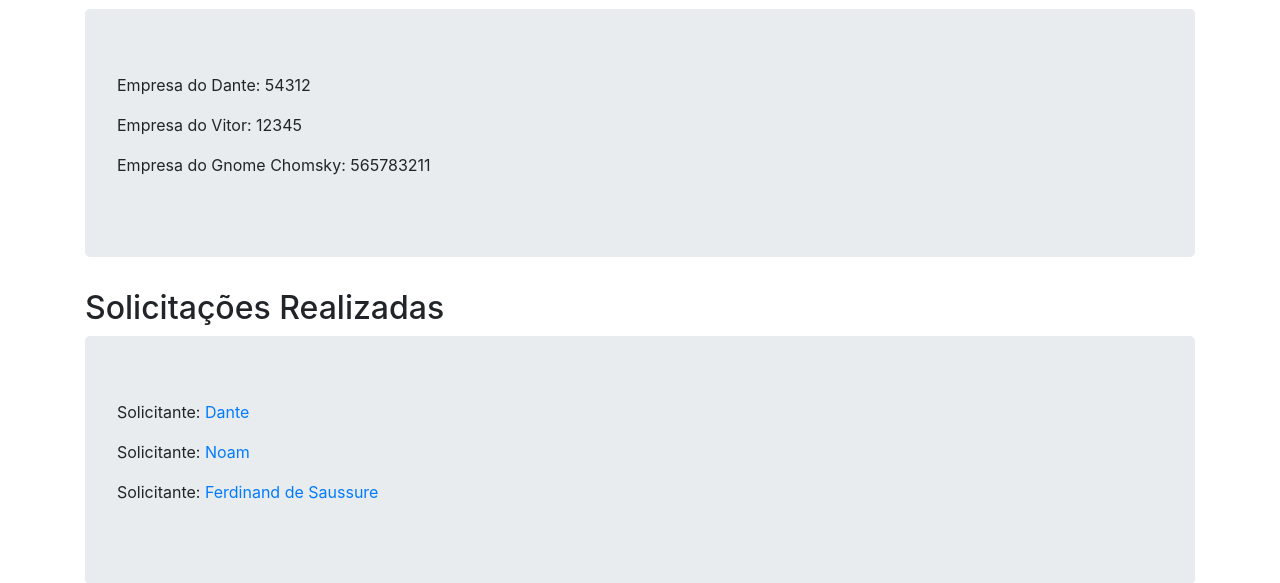
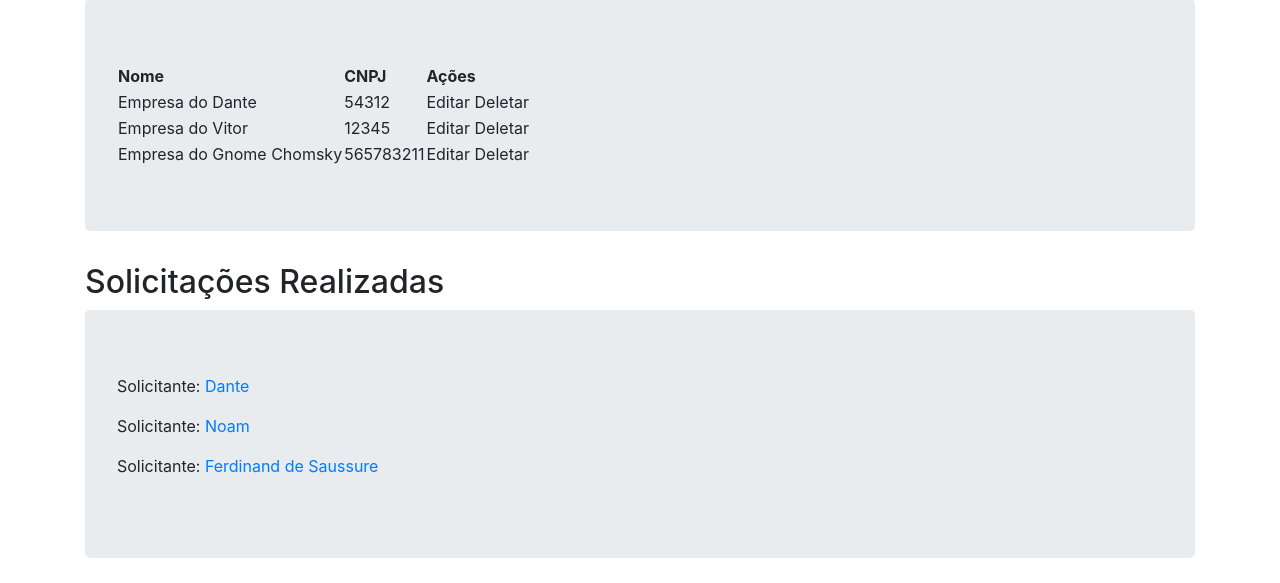
Before and after one commit to guiemi/motoboy-app, a Django app: page / in a window 1280 px wide. Shown: the part 419-1002 px from the top of the page. Run offline with Django 3.2, Linux system fonts and the light colour scheme; data comes from the database, SQL or seed files in the repository; some libraries are stand-ins or nearby versions.

Commit message:
Aplica diversas alterações na index.html:
Adiciona um hover no '.btn-acao', uma classe de botões.

Coloca a lista de empresas cadastradas dentro de uma table

Adiciona scripts de jquery para interação com os botões de editar e
deletar.

```diff
--- a/solicitacao/templates/index.html
+++ b/solicitacao/templates/index.html
@@ -6,16 +6,24 @@
         <meta http-equiv="X-UA-Compatible" content="IE=edge">
         <title>Index</title>
         <meta name="viewport" content="width=device-width, initial-scale=1">
-    <link rel="stylesheet" href="https://stackpath.bootstrapcdn.com/bootstrap/4.1.3/css/bootstrap.min.css" integrity="sha384-MCw98/SFnGE8fJT3GXwEOngsV7Zt27NXFoaoApmYm81iuXoPkFOJwJ8ERdknLPMO"
-        crossorigin="anonymous">
+        <link rel="stylesheet" href="https://stackpath.bootstrapcdn.com/bootstrap/4.1.3/css/bootstrap.min.css"
+            integrity="sha384-MCw98/SFnGE8fJT3GXwEOngsV7Zt27NXFoaoApmYm81iuXoPkFOJwJ8ERdknLPMO" crossorigin="anonymous">
         <link href="https://fonts.googleapis.com/css?family=Roboto" rel="stylesheet">
+
+
+
+        <style>
+            .btn-acao:hover {
+                cursor: pointer;
+            }
+        </style>
     </head>
 
     <body>
         <nav class="navbar navbar-expand-md navbar-dark bg-dark">
-        <a class="navbar-brand" href="/"><img src="http://www.vertcap.com.br/wp-content/uploads/2016/08/logo-vert-white.png"
-                alt=""></a>
+            <img src="http://www.vertcap.com.br/wp-content/uploads/2016/08/logo-vert-white.png" alt="">
             <div class="container-fluid">
+                <!-- Itens à esquerda -->
                 <ul class="nav navbar-nav">
                     <li class="active">
                         <a class="nav-link" href="/">Home</a>
@@ -27,6 +35,14 @@
                         <a class="nav-link" href="/solicitacao_motoboy">Solicitar Motoboy</a>
                     </li>
                 </ul>
+
+                <!-- Itens à direita -->
+                <ul class="navbar-nav">
+                    <li class="nav-item">
+                        <a class="nav-link" href="/sobre">Sobre</a>
+                    </li>
+                </ul>
+
             </div>
         </nav>
         {% block container %}
@@ -36,20 +52,50 @@
         <div class="container">
             <h2>Empresas cadastradas</h2>
             <div class="jumbotron">
-
+                <table>
+                    <thead>
+                        <th>Nome</th>
+                        <th>CNPJ</th>
+                        <th>Ações</th>
+                    </thead>
+                    <tbody>
                         {% for cadastro in cadastros %}
-            <p>{{ cadastro.nome }}: {{ cadastro.cnpj }} </p>
+                        <tr>
+                            <td>{{ cadastro.nome }}</td>
+                            <td>{{ cadastro.cnpj }}</td>
+                            <td> <span id="btn-edit" class="btn-acao" value="{{ cadastro.pk }}">Editar</span>
+                                <span id="btn-delete" class="btn-acao" value="{{ cadastro.pk }}">Deletar</span>
+                            </td>
+                        </tr>
                         {% endfor %}
+                    </tbody>
+                </table>
             </div>
             <h2>Solicitações Realizadas</h2>
             <div class="jumbotron">
                 {% for solicitacao in solicitacoes %}
-            <p> Solicitante: <a href="{% url 'detalhes_solicitacao' pk=solicitacao.pk %}">{{ solicitacao.solicitante }}</a></p>
+                <p> Solicitante: <a href="{% url 'detalhes_solicitacao' pk=solicitacao.pk %}">{{solicitacao.solicitante}}</a></p>
                 {% endfor %}
             </div>
         </div>
         {% endblock container %}
 
+        <!-- JQuery -->
+        <script src="https://code.jquery.com/jquery-3.3.1.min.js" integrity="sha256-FgpCb/KJQlLNfOu91ta32o/NMZxltwRo8QtmkMRdAu8="
+            crossorigin="anonymous"></script>
+
+        <script>
+            $("span" + "#btn-edit").click(function () {
+                var id_empresa = $(this).attr("value");
+                window.location.pathname = "/editar_empresa/" + id_empresa;
+
+            });
+
+            $("span" + "#btn-delete").click(function () {
+                var id_empresa = $(this).attr("value");
+                window.location.pathname = "deletar_cadastro/" + id_empresa;
+            });
+        </script>
     </body>
 
 </html>
```
Lines whose indentation alone changed are shown as unchanged.
